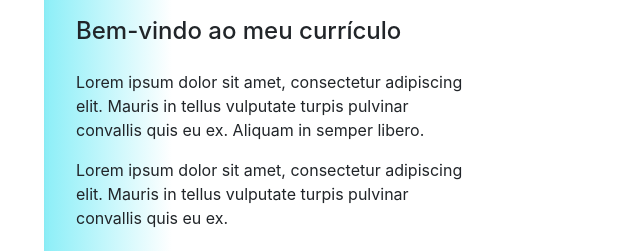
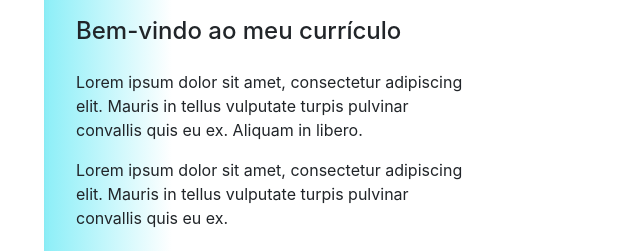
Before and after one commit to EzequielRT/ProjetoCodai, a plain HTML site: page index.html in a window 1280 px wide. Shown: the part 182-433 px from the top of the page, 596-1236 px from the left. Drawn offline with Linux system fonts and the light colour scheme.

Commit message:
Alterei o texto do 1º parágrafo.

```diff
--- a/index.html
+++ b/index.html
@@ -53,7 +53,7 @@
                     <h4 class="title-subtitle">Bem-vindo ao meu currículo</h4>
                     <p>
                         Lorem ipsum dolor sit amet, consectetur adipiscing elit. Mauris in tellus vulputate turpis
-                        pulvinar convallis quis eu ex. Aliquam in semper libero.
+                        pulvinar convallis quis eu ex. Aliquam in libero.
                     </p>
                     <p>
                         Lorem ipsum dolor sit amet, consectetur adipiscing elit. Mauris in tellus vulputate turpis
```
